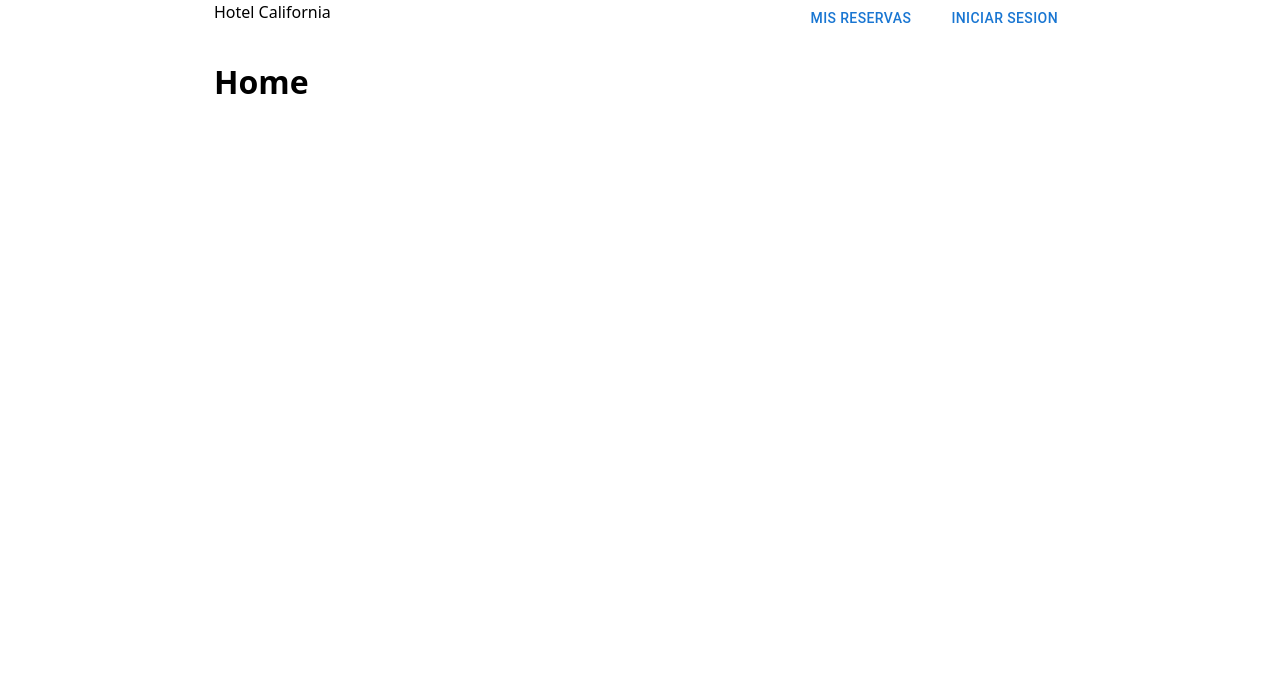
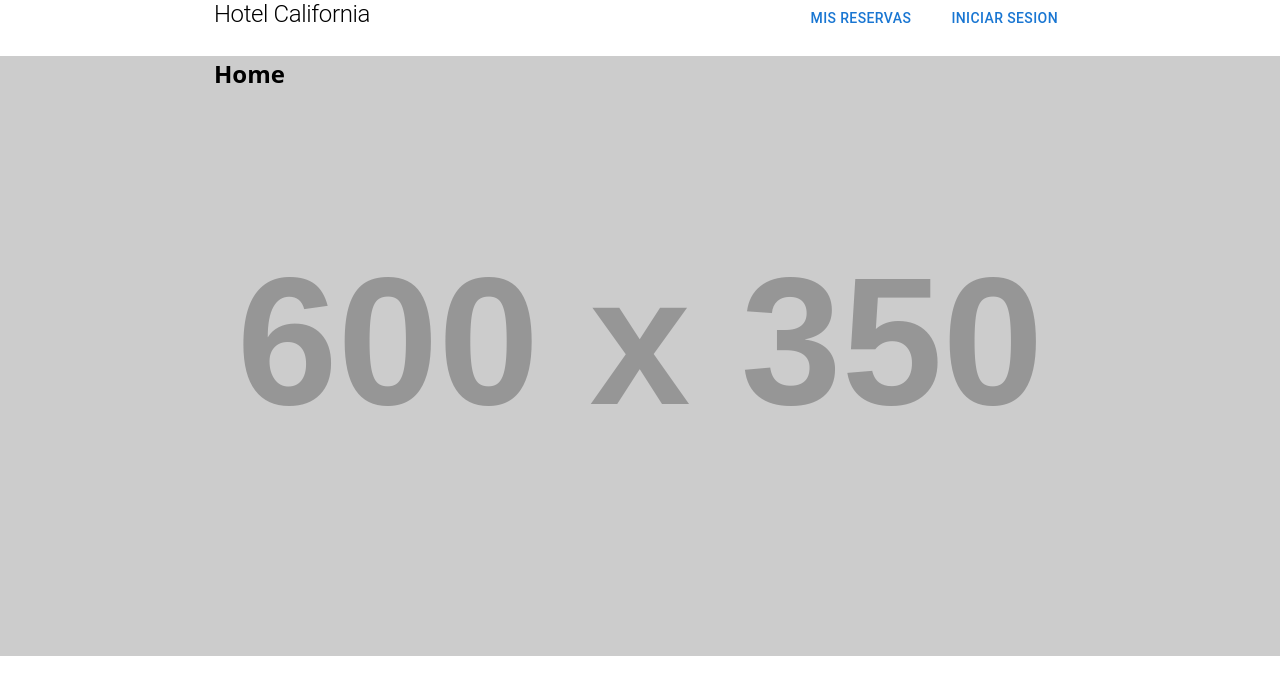
Before and after one commit to UEM-Grupo-4/Hotel-California-FrontEnd, a React (Vite) app: page / in a window 1280 px wide. Shown: the top 694 px of the page. Built offline with nearby package versions, Linux system fonts and the light colour scheme.

Commit message:
Creating navbar component and layout for home with background image

```diff
--- a/src/components/Layout/Layout.tsx
+++ b/src/components/Layout/Layout.tsx
@@ -1,23 +1,21 @@
-import { Button, Container, Grid } from "@mui/material";
+import { Container, Grid, Typography } from "@mui/material";
 import { Outlet } from "react-router-dom";
+import NavBar from "../NavBar/NavBar";
 
 const Layout = () => {
   return (
     <Grid width="100%">
       <Container maxWidth="md">
         <Grid container justifyContent={"space-between"}>
-          <Grid size="auto">Hotel California</Grid>
-          <Grid container gap={3} size="auto">
-            <Grid>
-              <Button>Mis reservas</Button>
-            </Grid>
-            <Grid>
-              <Button>Iniciar sesion</Button>
-            </Grid>
+          <Grid size="auto">
+            <Typography variant="h1" fontSize={24}>
+              Hotel California
+            </Typography>
           </Grid>
+          <NavBar />
         </Grid>
-        <Outlet />
       </Container>
+      <Outlet />
     </Grid>
   );
 };
--- /dev/null
+++ b/src/components/NavBar/NavBar.tsx
@@ -0,0 +1,16 @@
+import { Button, Grid } from "@mui/material";
+
+function NavBar() {
+  return (
+    <Grid container gap={3} size="auto">
+      <Grid>
+        <Button>Mis reservas</Button>
+      </Grid>
+      <Grid>
+        <Button>Iniciar sesion</Button>
+      </Grid>
+    </Grid>
+  );
+}
+
+export default NavBar;
--- a/src/pages/Home/Home.tsx
+++ b/src/pages/Home/Home.tsx
@@ -1,5 +1,22 @@
+import { Container, styled } from "@mui/material";
+
 const Home = () => {
-  return <h1>Home</h1>;
+  return (
+    <HomeBackground>
+      <Container maxWidth="md">
+        <h1>Home</h1>
+      </Container>
+    </HomeBackground>
+  );
 };
 
 export default Home;
+
+const HomeBackground = styled("section")({
+  width: "100%",
+  height: "600px",
+  backgroundImage: 'url("https://placehold.co/600x350?text=.")',
+  backgroundRepeat: "no-repeat",
+  backgroundPosition: "center",
+  backgroundSize: "cover",
+});
```
